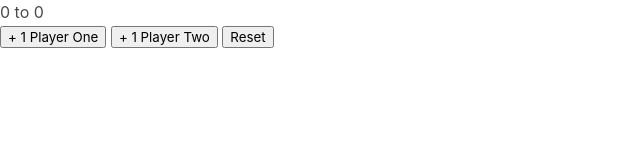
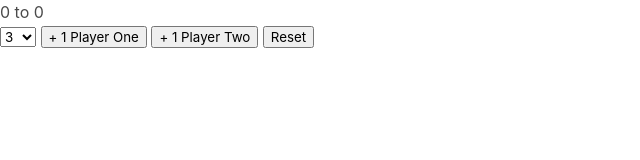
Before and after one commit to YashKaskar/Game-Project, a plain HTML site: page index.html in a window 1280 px wide. Shown: the whole page, without its empty margins (0-640 px from the left). Drawn offline with nearby package versions, Linux system fonts and the light colour scheme.

Commit message:
Adding Select in html

```diff
--- a/index.html
+++ b/index.html
@@ -11,6 +11,14 @@
 
 <body>
     <h1><span id="p1Display">0</span> to <span id="p2Display">0</span></h1>
+    <select name="" id="playto">
+            <option value="3">3</option>
+            <option value="6">6</option>
+            <option value="9">9</option>
+            <option value="10">10</option>
+            <option value="16">16</option>
+            <option value="19">19</option>
+    </select>
     <button id="p1Button">+ 1 Player One</button>
     <button id="p2Button">+ 1 Player Two</button>
     <button id="resetButton">Reset</button>
```
